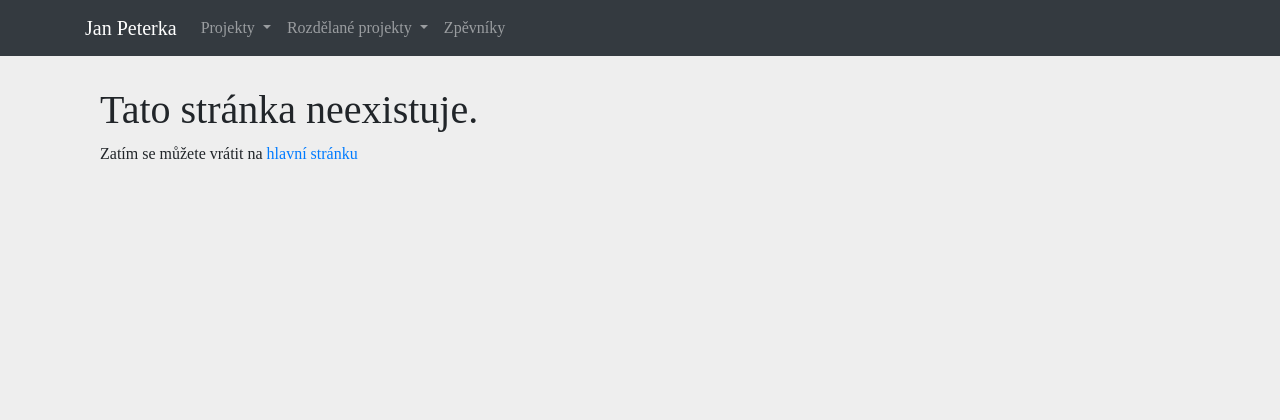
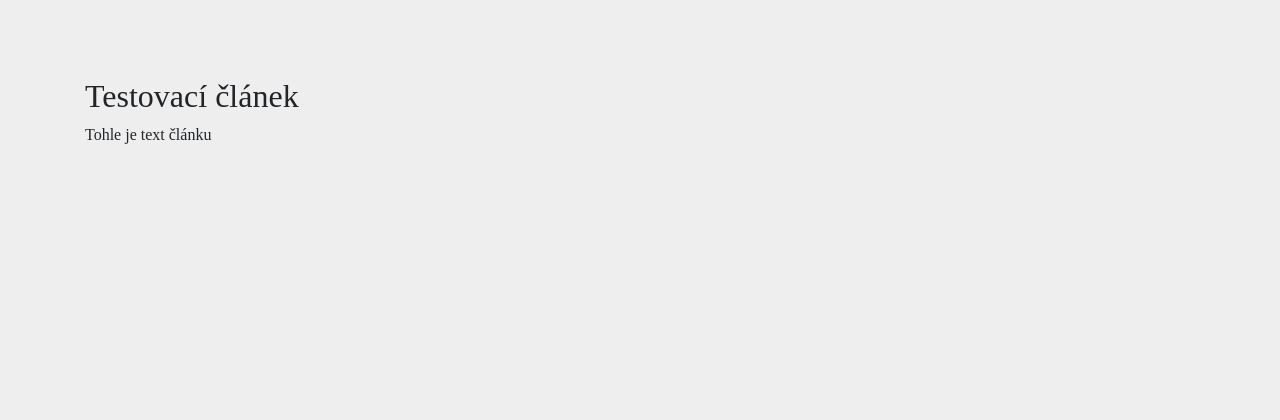
Before and after one commit to janpeterka/profile, a Flask app: page /blog/ in a window 1280 px wide. Shown: the top 420 px of the page. Run offline with Flask 2, Linux system fonts and the light colour scheme; some libraries are stand-ins or nearby versions.

Commit message:
Add basic functionality

```diff
--- a/app/blueprints/blog/controllers/blog.py
+++ b/app/blueprints/blog/controllers/blog.py
@@ -1,15 +1,39 @@
 #!/usr/bin/env python
 # -*- coding: utf-8 -*-
 # import json
+import os
 
 from flask import Blueprint
 
 # from flask import session, redirect, url_for
-# from flask import render_template as template
+from flask import render_template as template
 from flask_classful import FlaskView
 
 blog_blueprint = Blueprint("blog", __name__, url_prefix="/blog")
+BLUEPRINT_ROOT = os.path.dirname(os.path.realpath(__file__))
 
 
 class BlogView(FlaskView):
     pass
+
+
+#     @blog_blueprint.route("/blog", methods=["GET"])
+#     @blog_blueprint.route("/blog/", methods=["GET"])
+# def index(self):
+#         return ("ok")
+#         return(template("blog/blog.html.j2"))
+#
+#
+@blog_blueprint.route("/", methods=["GET"])
+# @blog_blueprint.route("/blog", methods=["GET"])
+# @blog_blueprint.route("/blog/", methods=["GET"])
+def index():
+    from os import listdir
+    from os.path import isfile, join
+
+    mypath = os.path.join(BLUEPRINT_ROOT, "../../../templates/blog/articles/")
+    files = [f for f in listdir(os.path.dirname(mypath)) if isfile(join(mypath, f))]
+    # print(files)
+    articles = files
+
+    return template("blog/blog.html.j2", articles=articles)
--- /dev/null
+++ b/app/templates/blog/articles/2020_10_02_test.html
@@ -0,0 +1,4 @@
+<h2>Testovací článek</h2>
+<div>
+	Tohle je text článku
+</div>
--- /dev/null
+++ b/app/templates/blog/blog.html.j2
@@ -0,0 +1,13 @@
+{% extends "base.html.j2" %}
+{% block title %}Jan Peterka - blog{% endblock %}
+{# {% block script %}{% endblock %} #}
+
+{% block content %}
+    <div class="container" style="margin-top: 6%">
+    	{% for article in articles %}
+    		<div class="article">
+    			{% include("blog/articles/" + article) %}
+    		</div>
+    	{% endfor %}
+    </div>
+{% endblock %}
--- a/app/templates/navbar.html.j2
+++ b/app/templates/navbar.html.j2
@@ -30,6 +30,7 @@
             <div class="dropdown-menu" aria-labelledby="navbarDropdown">
               <a class="dropdown-item" href="/poetry/">Texty v krajině</a>
               <a class="dropdown-item" href="/better">Today</a>
+              <a class="dropdown-item" href="{{ url_for('blog.index') }}">Blog</a>
             </div>
 
           </li>
```
